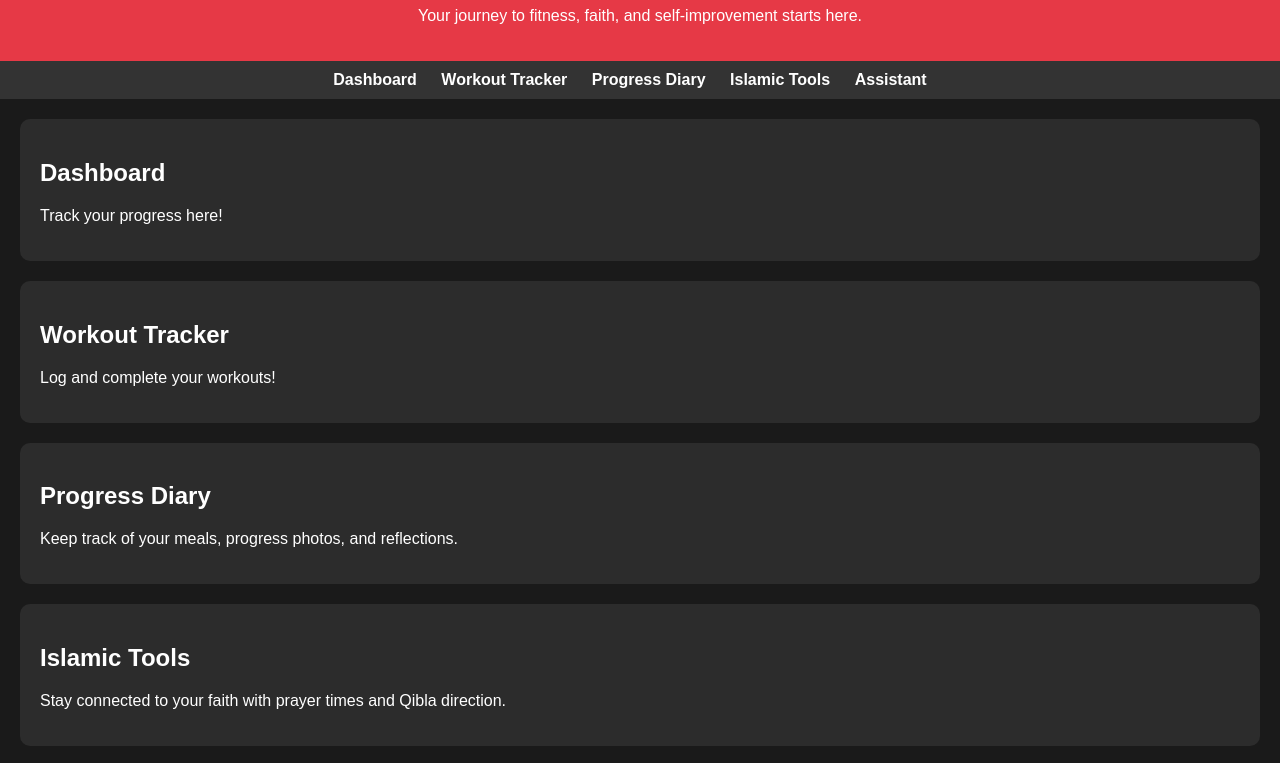
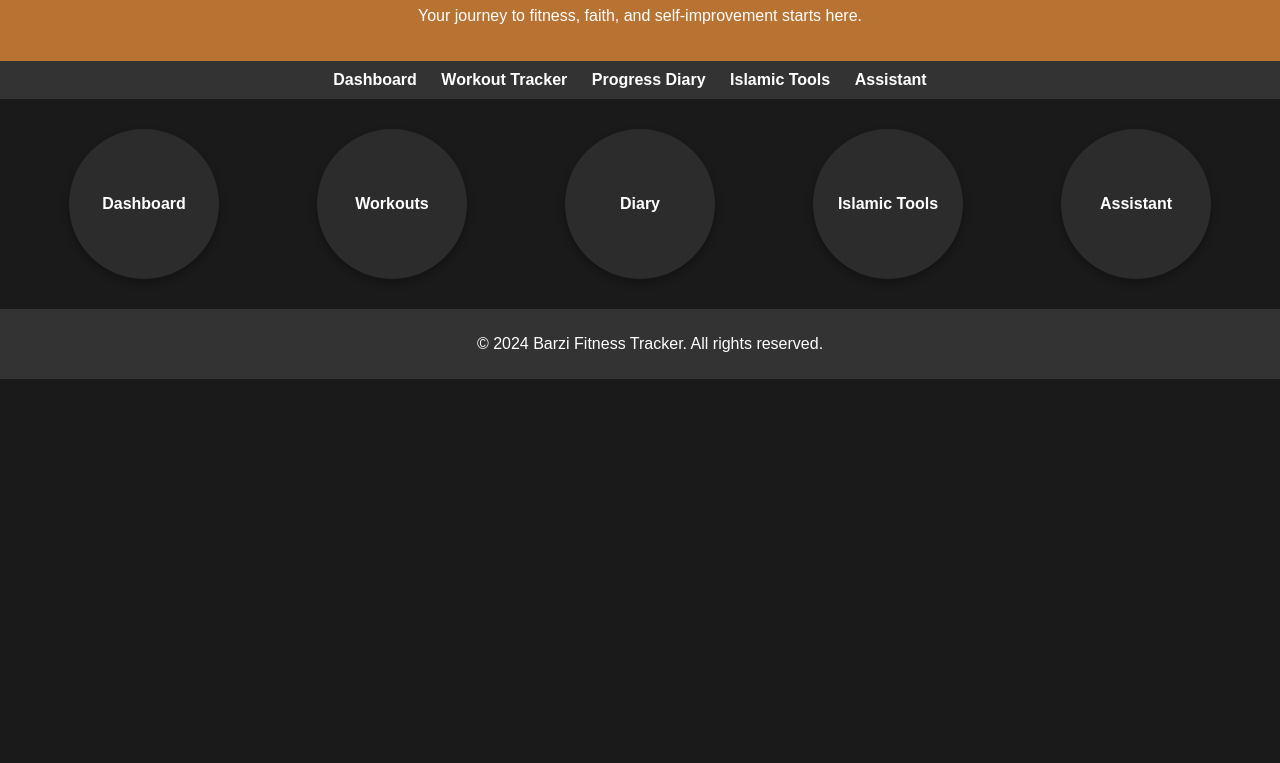
Before and after one commit to bha332/barzi, a plain HTML site: page index.html in a window 1280 px wide. Shown: the part 93-856 px from the top of the page. After the commit the page ends 800 px from the top, so only its background shows below. Drawn offline with Linux system fonts and the light colour scheme.

Commit message:
Update index.html

```diff
--- a/index.html
+++ b/index.html
@@ -15,7 +15,7 @@
         }
 
         .header {
-            background-color: #e63946; /* Bold red header */
+            background-color: #b87333; /* Copper orange */
             padding: 20px;
             text-align: center;
         }
@@ -44,14 +44,40 @@
         }
 
         .navbar ul li a:hover {
-            color: #e63946;
+            color: #b87333; /* Copper orange hover effect */
         }
 
-        .section {
-            padding: 20px;
+        .section-container {
+            display: flex;
+            justify-content: space-around;
+            flex-wrap: wrap;
             margin: 20px;
-            background-color: #2c2c2c; /* Dark gray section background */
-            border-radius: 10px;
+        }
+
+        .section-icon {
+            background-color: #2c2c2c; /* Dark gray for sections */
+            border-radius: 50%; /* Make it circular */
+            width: 150px;
+            height: 150px;
+            display: flex;
+            align-items: center;
+            justify-content: center;
+            margin: 10px;
+            text-align: center;
+            box-shadow: 0 4px 8px rgba(0, 0, 0, 0.3);
+            cursor: pointer;
+            transition: transform 0.2s ease-in-out, background-color 0.2s ease-in-out;
+        }
+
+        .section-icon:hover {
+            background-color: #b87333; /* Copper orange hover effect */
+            transform: scale(1.1); /* Slight zoom on hover */
+        }
+
+        .section-icon p {
+            margin: 0;
+            font-size: 16px;
+            font-weight: bold;
         }
 
         footer {
@@ -82,35 +108,24 @@
         </ul>
     </nav>
 
-    <!-- Dashboard Section -->
-    <section id="dashboard" class="section">
-        <h2>Dashboard</h2>
-        <p>Track your progress here!</p>
-    </section>
-
-    <!-- Workout Tracker Section -->
-    <section id="workout-tracker" class="section">
-        <h2>Workout Tracker</h2>
-        <p>Log and complete your workouts!</p>
-    </section>
-
-    <!-- Progress Diary Section -->
-    <section id="progress-diary" class="section">
-        <h2>Progress Diary</h2>
-        <p>Keep track of your meals, progress photos, and reflections.</p>
-    </section>
-
-    <!-- Islamic Tools Section -->
-    <section id="islamic-tools" class="section">
-        <h2>Islamic Tools</h2>
-        <p>Stay connected to your faith with prayer times and Qibla direction.</p>
-    </section>
-
-    <!-- Assistant Section -->
-    <section id="assistant" class="section">
-        <h2>Personal Assistant</h2>
-        <p>Your virtual companion for fitness, motivation, and faith.</p>
-    </section>
+    <!-- Section Icons -->
+    <div class="section-container">
+        <div class="section-icon" id="dashboard-icon">
+            <p>Dashboard</p>
+        </div>
+        <div class="section-icon" id="workout-icon">
+            <p>Workouts</p>
+        </div>
+        <div class="section-icon" id="diary-icon">
+            <p>Diary</p>
+        </div>
+        <div class="section-icon" id="islamic-icon">
+            <p>Islamic Tools</p>
+        </div>
+        <div class="section-icon" id="assistant-icon">
+            <p>Assistant</p>
+        </div>
+    </div>
 
     <!-- Footer Section -->
     <footer>
```
